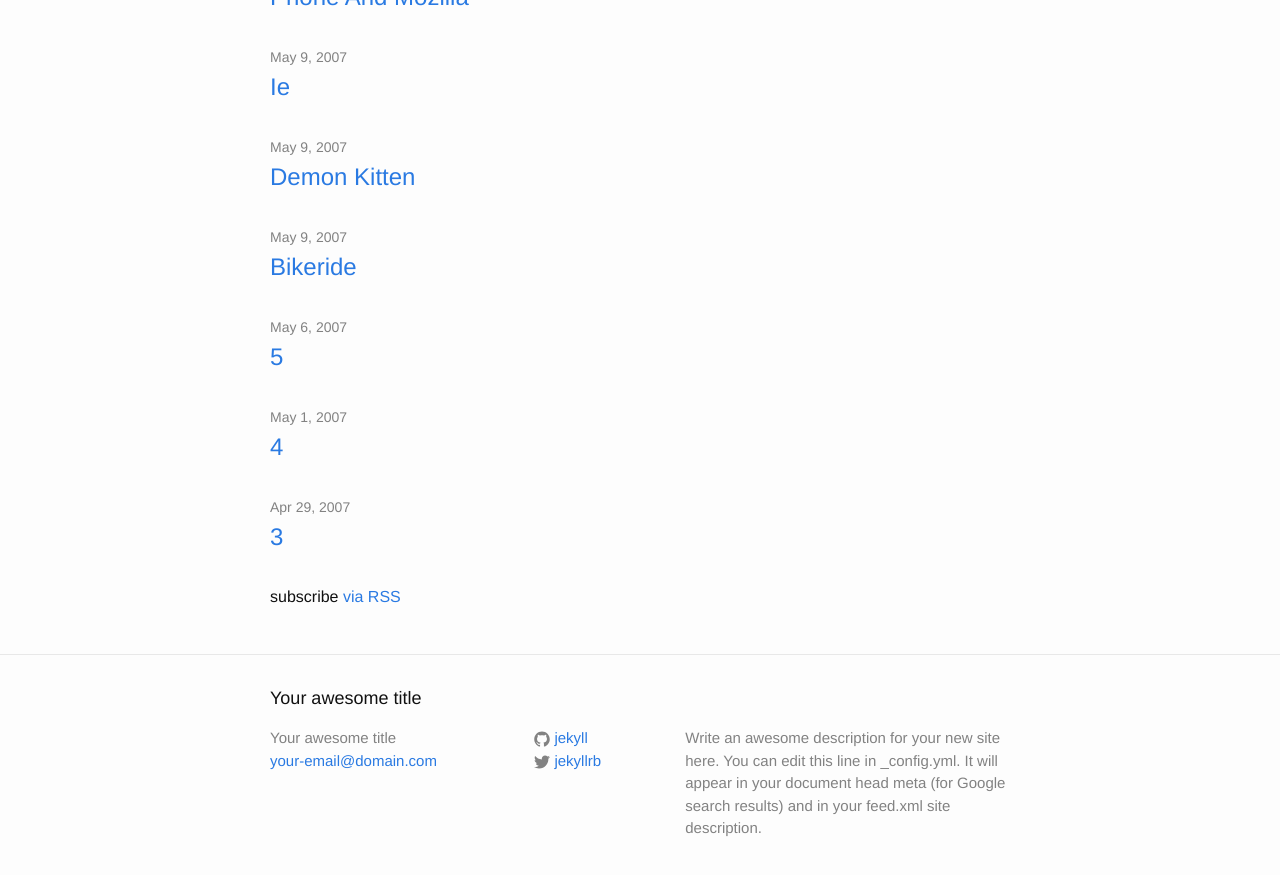
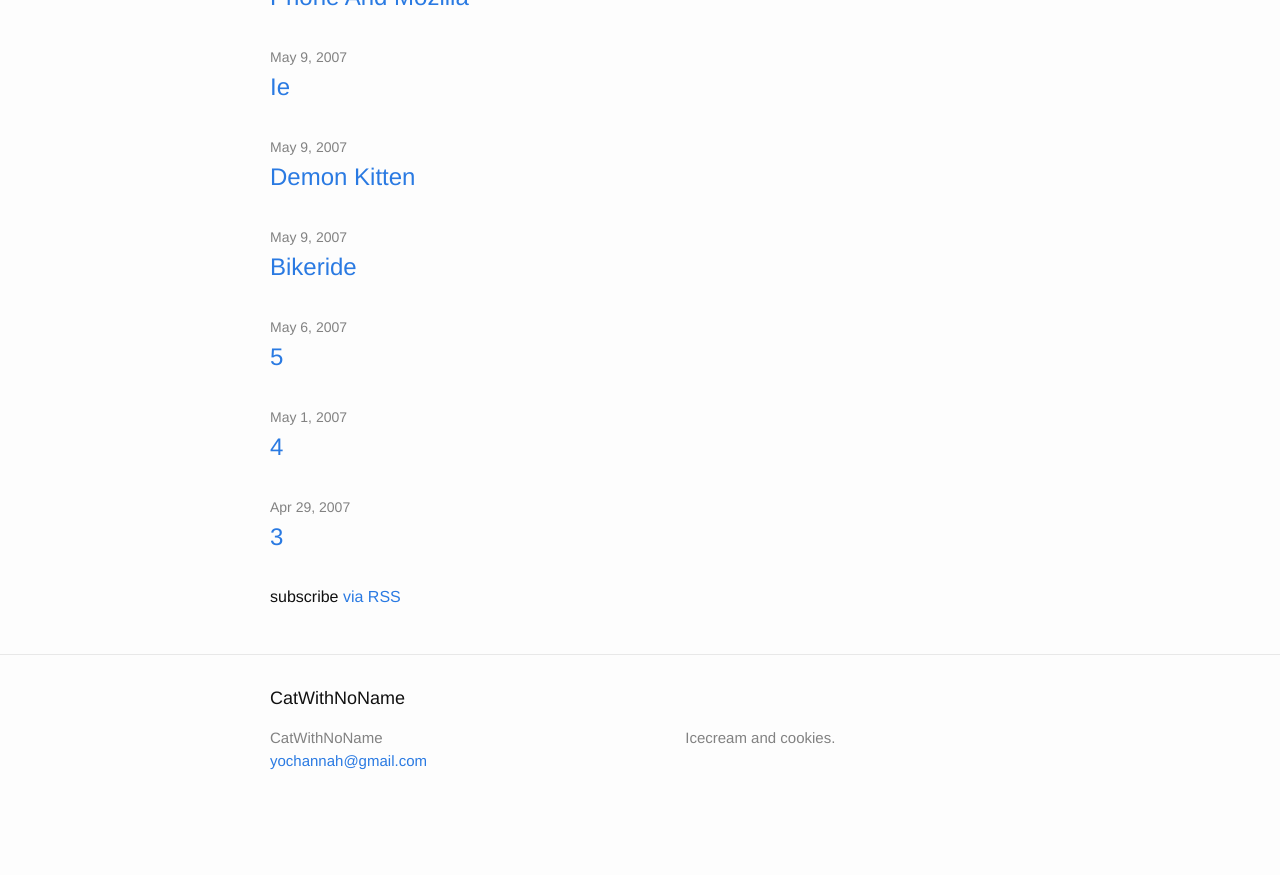
Before and after one commit to catwithnoname/blog, a Jekyll site: the page built from index.html, in a window 1280 px wide and 900 px high, scrolled down 21692 px. Shown: the top 875 px of the window. Built offline with Jekyll 4.4.1, drawn with Linux system fonts in a browser that asks for light colours; after the commit the page ends 22524 px from its top, so only the background shows below that; some of the changed text lies outside the part shown.

Commit message:
messing with trying to make this build on github

```diff
--- a/_config.yml
+++ b/_config.yml
@@ -6,16 +6,9 @@
 # 'jekyll serve'. If you change this file, please restart the server process.
 
 # Site settings
-title: Your awesome title
-email: your-email@domain.com
+title: CatWithNoName
+email: yochannah@gmail.com
 description: > # this means to ignore newlines until "baseurl:"
-  Write an awesome description for your new site here. You can edit this
-  line in _config.yml. It will appear in your document head meta (for
-  Google search results) and in your feed.xml site description.
-baseurl: "" # the subpath of your site, e.g. /blog
-url: "http://yourdomain.com" # the base hostname & protocol for your site
-twitter_username: jekyllrb
-github_username:  jekyll
-
-# Build settings
-markdown: kramdown
+  Icecream and cookies.
+baseurl: "/blog" # the subpath of your site, e.g. /blog
+url: "http://CatWithNoName.com" # the base hostname & protocol for your site
```
